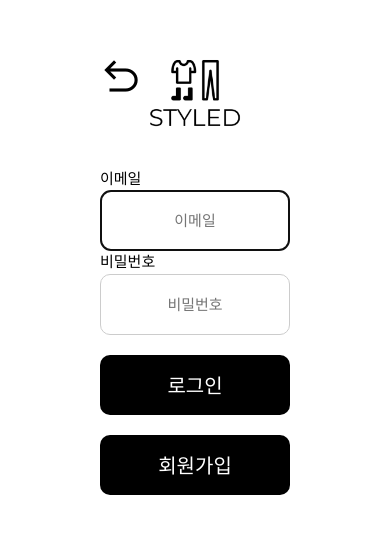
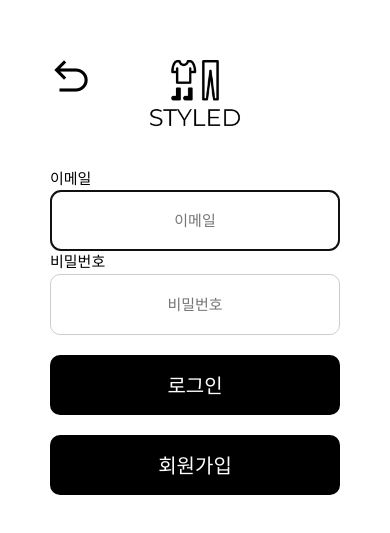
Before and after one commit to prgrms-fe-devcourse/FEDC5_STYLED_sehee, a React (Vite) app: page /login in a window 390 px wide. Shown: the part 151-684 px from the top of the page. Built offline with nearby package versions, Linux system fonts and the light colour scheme; a web font is replaced by a local one.

Commit message:
Design: 반응형 뒤로가기 버튼 left, top 위치 수정

```diff
--- a/src/Pages/LoginPage/style.ts
+++ b/src/Pages/LoginPage/style.ts
@@ -25,10 +25,11 @@ export const StyledContainer = styled.div`
     width: ${({ theme }) => theme.size.full};
     border: none;
     justify-content: center;
+    padding: 0 5rem;
 
     > .history-back-button {
       position: absolute !important;
-      left: 9rem !important;
+      left: 4rem !important;
       top: 8rem !important;
     }
   }
--- a/src/Styles/Theme.ts
+++ b/src/Styles/Theme.ts
@@ -35,7 +35,7 @@ const size = {
 };
 
 const device = {
-  mobile: `(max-width: 480px)`,
+  mobile: `(max-width: 510px)`,
   tablet: `(max-width: 768px)`,
   laptop: `(max-width: 1024px)`,
 };
```
